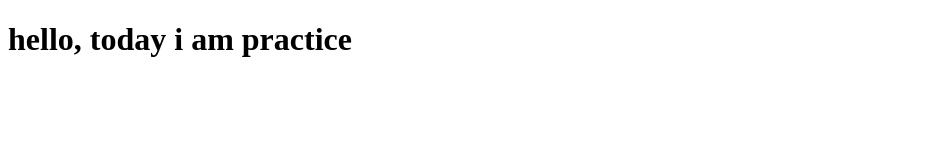
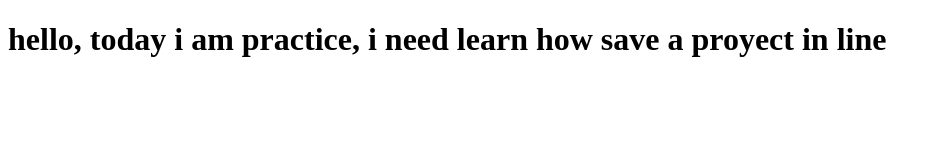
Before and after one commit to SANTIAGORF24/practice, a plain HTML site: page index.html in a window 1280 px wide. Shown: the whole page, without its empty margins (0-940 px from the left). Drawn offline with Linux system fonts and the light colour scheme.

Commit message:
new edit

```diff
--- a/index.html
+++ b/index.html
@@ -9,7 +9,7 @@
 <body>
     <div>
         <h1>
-            hello, today i am practice
+            hello, today i am practice, i need learn how save a proyect in line
         </h1>
     </div>
 </body>
```
